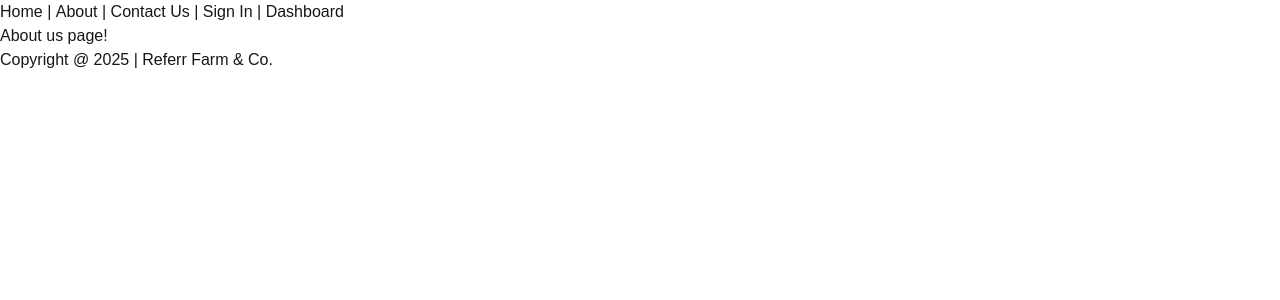
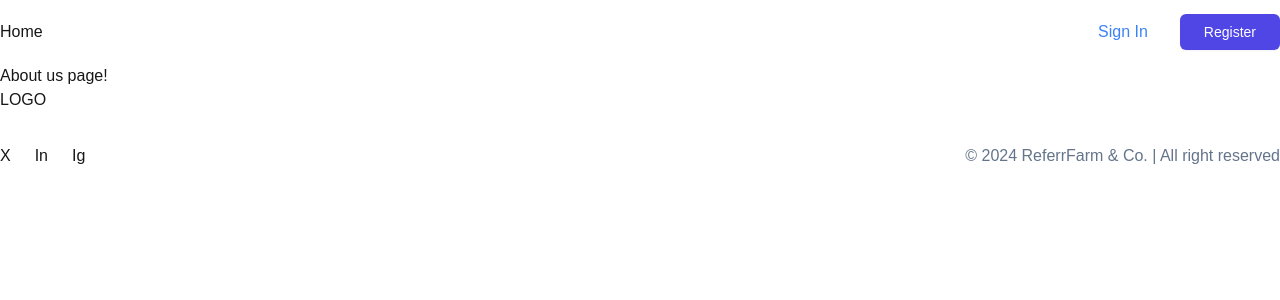
Before and after one commit to isnegi/referr-farm-app, a Next.js app: page /about in a window 1280 px wide. Shown: the top 300 px of the page. Built offline with nearby package versions, Linux system fonts and the light colour scheme.

Commit message:
landing page user interface & content created

```diff
--- a/app/components/common/app-footer.tsx
+++ b/app/components/common/app-footer.tsx
@@ -1,7 +1,23 @@
+import Link from "next/link";
+
 export default function AppFooter() {
   return (
-    <div>
-      Copyright @ 2025 | Referr Farm & Co.
+    <div className="grid grid-cols-8 gap-6 md:gap-0">
+      <div className="col-span-8 md:col-span-2 lg:col-span-3">
+        <div className="flex h-full items-center justify-between gap-2 py-6 md:flex-col md:items-start md:justify-between md:space-y-6 md:border-none md:py-0">
+          <div>
+            <Link href="/">LOGO</Link>
+          </div>
+          <div className="flex gap-6">
+            <a href="https://x.com/referrfarm">X</a>
+            <a href="https://www.linkedin.com/referrfarm">In</a>
+            <a href="https://instagram.com/referrfarm">Ig</a>
+          </div>
+        </div>
+      </div>
+      <div className="col-span-8 md:col-span-6 lg:col-span-5 flex justify-end items-end">
+        <span className="text-slate-500">© 2024 ReferrFarm & Co. | All right reserved</span>
+      </div>
     </div>
   );
 }
--- a/app/components/common/app-header.tsx
+++ b/app/components/common/app-header.tsx
@@ -2,16 +2,27 @@ import Link from "next/link";
 
 export default function AppHeader() {
     return (
-        <div>
-            <span><Link href={'/'}>Home</Link></span>
-            &nbsp;|&nbsp;
-            <span><Link href={'/about'}>About</Link></span>
-            &nbsp;|&nbsp;
-            <span><Link href={'/contact-us'}>Contact Us</Link></span>
-            &nbsp;|&nbsp;
-            <span><Link href={'/sign-in'}>Sign In</Link></span>
-            &nbsp;|&nbsp;
-            <span><Link href={'/dashboard'}>Dashboard</Link></span>
+        <div className="flex h-16 items-center justify-between">
+            <div>
+                <span><Link href={'/'}>Home</Link></span>
+            </div>
+            <div>
+                {/* <span><Link href={'/about'}>About</Link></span>
+                &nbsp;|&nbsp;
+                <span><Link href={'/contact-us'}>Contact Us</Link></span>
+                &nbsp;|&nbsp; */}
+                <span className="mr-8"><Link href={'/sign-in'} className="text-blue-500 visited:text-blue-900 hover:text-blue-700">Sign In</Link></span>
+                <button
+                    type="button"
+                    className="inline-flex items-center rounded-md bg-indigo-600 px-6 py-2 text-sm text-white shadow-sm hover:bg-indigo-500 focus-visible:outline focus-visible:outline-2 focus-visible:outline-offset-2 focus-visible:outline-indigo-600"
+                >
+                    {/* <CheckIcon aria-hidden="true" className="-ml-0.5 mr-1.5 size-5" /> */}
+                    Register
+                </button>
+                {/* <button className="bg-sky-500 hover:bg-sky-700">
+                    Save changes
+                </button> */}
+            </div>
         </div>
     );
 }
--- a/app/page.tsx
+++ b/app/page.tsx
@@ -3,10 +3,31 @@ import AppHeader from "./components/common/app-header"
 
 export default function Home() {
   return (
-    <>
+    <div className="mx-auto max-w-7xl py-6">
       <AppHeader />
-      <div>Home</div>
+      <div className="grid max-w-screen-xl py-8 lg:gap-8 xl:gap-0 lg:py-16 lg:grid-cols-12 lg:pt-28">
+        <div className="mr-auto place-self-center lg:col-span-7">
+          <h1 className="max-w-2xl mb-4 text-4xl font-extrabold leading-none tracking-tight md:text-5xl xl:text-6xl dark:text-white">
+          The Farm of <br/> Opportunities
+            </h1>
+          <p className="max-w-2xl mb-6 font-light text-gray-500 lg:mb-8 md:text-lg lg:text-xl dark:text-gray-400">
+          Together, we create opportunities, celebrate success, and cultivate lasting growth. Join today and grow with the only referral-driven platform.</p>
+          <div className="space-y-4 sm:flex sm:space-y-0 sm:space-x-4">
+            <a href="#" target="_blank" className="px-5 py-3 text-gray-900 border border-gray-200 rounded-lg hover:bg-gray-100">
+              How it works
+            </a>
+            <a href="#" target="_blank" className="px-5 py-3 text-gray-900 border border-gray-200 rounded-lg hover:bg-gray-100">
+              Schedule a call
+
+            </a>
+          </div>
+        </div>
+        <div className="hidden lg:mt-0 lg:col-span-5 lg:flex">
+          <img src="https://demo.themesberg.com/landwind/images/hero.png" alt="hero image" />
+        </div>
+      </div>
+
       <AppFooter />
-    </>
+    </div>
   );
 }
```
